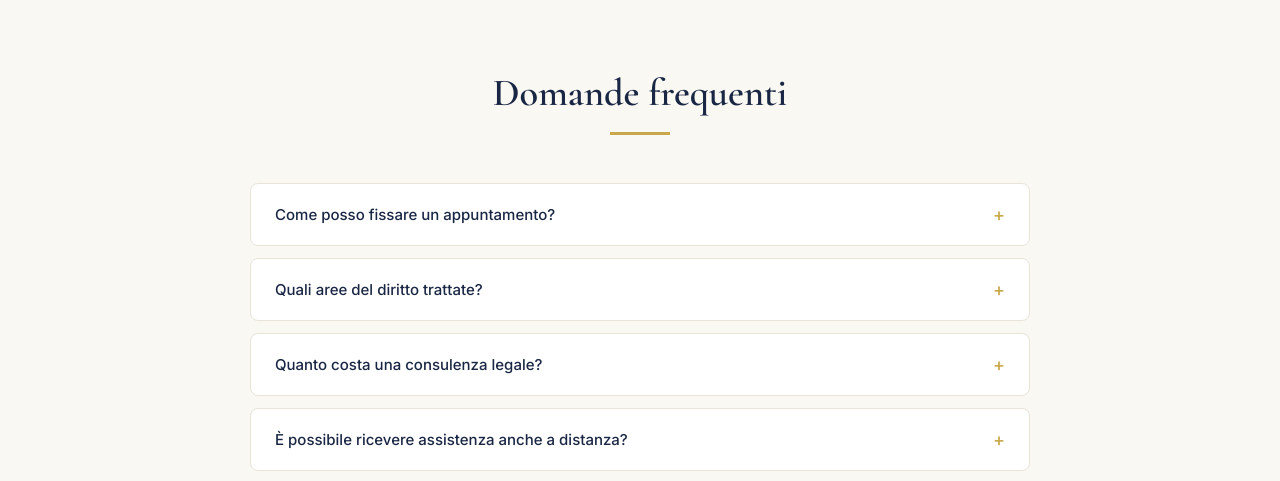
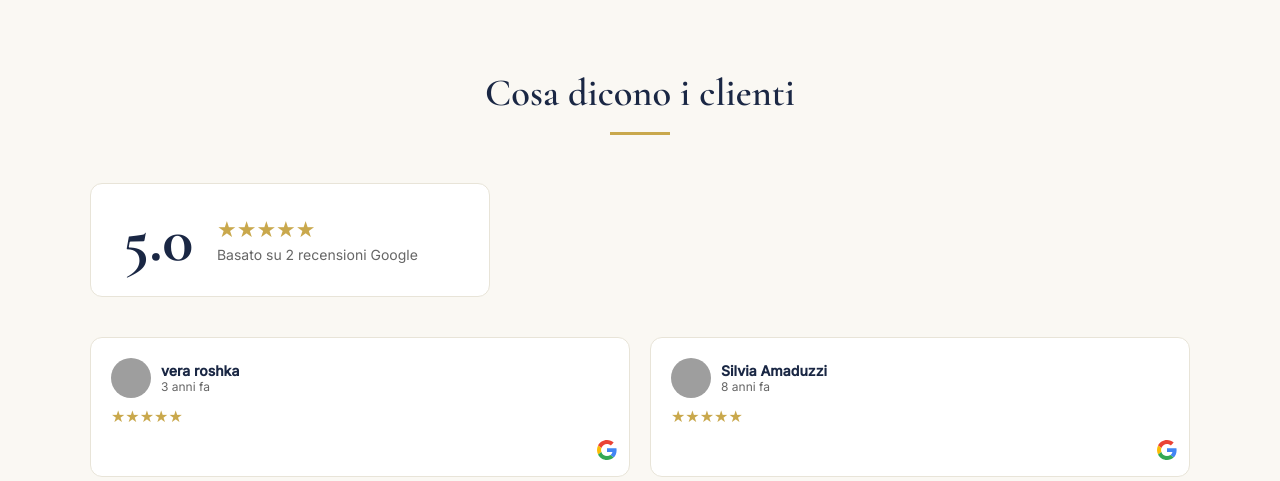
Before and after one commit to testo-gif/mirabelli-avv-maria-cristina, a plain HTML site: page index.html in a window 1280 px wide. Shown: the part 2309-2790 px from the top of the page. Drawn offline with nearby package versions, Linux system fonts and the light colour scheme; grey boxes are pictures that could not be loaded.

Commit message:
Add preview

```diff
--- a/index.html
+++ b/index.html
@@ -141,7 +141,7 @@ footer a{color:rgba(255,255,255,0.4);text-decoration:none}
   <div class="hero-content">
     <div class="hero-badge">Avvocato · Bologna</div>
     <h1>Mirabelli Avv. Maria Cristina</h1>
-    <p class="hero-sub">Professionista a Bologna</p>
+    <p class="hero-sub">⭐ 5.0 su Google · 2 recensioni</p>
     <p class="hero-addr">📍 Viale XII Giugno,  26, 40124 Bologna</p>
     <a href="tel:+39 051 230091" class="btn-primary">📞 Chiama ora</a>
   </div>
@@ -156,7 +156,7 @@ footer a{color:rgba(255,255,255,0.4);text-decoration:none}
         <p style="margin-bottom:0">Lo studio legale <strong>Mirabelli Avv. Maria Cristina</strong> opera a Bologna con esperienza nella consulenza e nell'assistenza legale. Offriamo un servizio su misura, attento alle esigenze del cliente e orientato al risultato.</p>
         <p>La nostra priorità è accompagnare ogni cliente con competenza e dedizione, garantendo chiarezza, trasparenza e riservatezza in ogni fase del percorso.</p>
         <div class="about-stats">
-
+          <div class="stat-box"><div class="stat-num">5.0</div><div class="stat-label">Valutazione Google</div></div>
           <div class="stat-box"><div class="stat-num">2</div><div class="stat-label">Recensioni</div></div>
           <div class="stat-box"><div class="stat-num">100%</div><div class="stat-label">Dedizione</div></div>
           <div class="stat-box"><div class="stat-num">Bologna</div><div class="stat-label">Sede</div></div>
@@ -177,7 +177,60 @@ footer a{color:rgba(255,255,255,0.4);text-decoration:none}
   </div>
 </section>
 
+<section class="section reviews-section">
+  <div class="container">
+    <h2 class="section-title">Cosa dicono i clienti</h2>
+    <div class="rating-summary">
+      <div class="big-rating">5.0</div>
+      <div>
+        <span style="color:#c9a84c;font-size:22px">★★★★★<span style="color:#ccc"></span></span>
+        <div style="color:#666;font-size:14px;margin-top:4px">Basato su 2 recensioni Google</div>
+      </div>
+    </div>
+    <div class="reviews-grid" id="revGrid">
+      <div class="rev-card">
+  <div style="display:flex;gap:10px;align-items:center;margin-bottom:8px">
+    <img src="https://lh3.googleusercontent.com/a-/ALV-UjVkNmCkWeMnU6-6NJqUjhM0Fb2Tl6pBnA0vg9r6bBdwMk_dZydJ=s128-c0x00000000-cc-rp-mo" style="width:40px;height:40px;border-radius:50%;object-fit:cover">
+    <div>
+      <div style="font-weight:600;font-size:14px;color:#1a2744">vera roshka</div>
+      <div style="font-size:12px;color:#666">3 anni fa</div>
+    </div>
+  </div>
+  <div style="color:#c9a84c;font-size:16px;margin-bottom:6px">★★★★★</div>
+  <p style="font-size:14px;color:#444;line-height:1.5;margin:0"></p>
+  <div style="position:absolute;bottom:12px;right:12px"><svg xmlns="http://www.w3.org/2000/svg" viewBox="0 0 48 48" width="20" height="20" style="flex-shrink:0">
+<path fill="#EA4335" d="M24 9.5c3.54 0 6.71 1.22 9.21 3.6l6.85-6.85C35.9 2.38 30.47 0 24 0 14.62 0 6.51 5.38 2.56 13.22l7.98 6.19C12.43 13.72 17.74 9.5 24 9.5z"/>
+<path fill="#4285F4" d="M46.98 24.55c0-1.57-.15-3.09-.38-4.55H24v9.02h12.94c-.58 2.96-2.26 5.48-4.78 7.18l7.73 6c4.51-4.18 7.09-10.36 7.09-17.65z"/>
+<path fill="#FBBC05" d="M10.53 28.59c-.48-1.45-.76-2.99-.76-4.59s.27-3.14.76-4.59l-7.98-6.19C.92 16.46 0 20.12 0 24c0 3.88.92 7.54 2.56 10.78l7.97-6.19z"/>
+<path fill="#34A853" d="M24 48c6.48 0 11.93-2.13 15.89-5.81l-7.73-6c-2.18 1.48-4.97 2.31-8.16 2.31-6.26 0-11.57-4.22-13.47-9.91l-7.98 6.19C6.51 42.62 14.62 48 24 48z"/>
+<path fill="none" d="M0 0h48v48H0z"/></svg></div>
+</div>
+<div class="rev-card">
+  <div style="display:flex;gap:10px;align-items:center;margin-bottom:8px">
+    <img src="https://lh3.googleusercontent.com/a-/ALV-UjXi89haBHv5HsOyl3ObWSFaxQwgRN8SC20hWCaBr2Ygr1pvwhiLgw=s128-c0x00000000-cc-rp-mo-ba5" style="width:40px;height:40px;border-radius:50%;object-fit:cover">
+    <div>
+      <div style="font-weight:600;font-size:14px;color:#1a2744">Silvia Amaduzzi</div>
+      <div style="font-size:12px;color:#666">8 anni fa</div>
+    </div>
+  </div>
+  <div style="color:#c9a84c;font-size:16px;margin-bottom:6px">★★★★★</div>
+  <p style="font-size:14px;color:#444;line-height:1.5;margin:0"></p>
+  <div style="position:absolute;bottom:12px;right:12px"><svg xmlns="http://www.w3.org/2000/svg" viewBox="0 0 48 48" width="20" height="20" style="flex-shrink:0">
+<path fill="#EA4335" d="M24 9.5c3.54 0 6.71 1.22 9.21 3.6l6.85-6.85C35.9 2.38 30.47 0 24 0 14.62 0 6.51 5.38 2.56 13.22l7.98 6.19C12.43 13.72 17.74 9.5 24 9.5z"/>
+<path fill="#4285F4" d="M46.98 24.55c0-1.57-.15-3.09-.38-4.55H24v9.02h12.94c-.58 2.96-2.26 5.48-4.78 7.18l7.73 6c4.51-4.18 7.09-10.36 7.09-17.65z"/>
+<path fill="#FBBC05" d="M10.53 28.59c-.48-1.45-.76-2.99-.76-4.59s.27-3.14.76-4.59l-7.98-6.19C.92 16.46 0 20.12 0 24c0 3.88.92 7.54 2.56 10.78l7.97-6.19z"/>
+<path fill="#34A853" d="M24 48c6.48 0 11.93-2.13 15.89-5.81l-7.73-6c-2.18 1.48-4.97 2.31-8.16 2.31-6.26 0-11.57-4.22-13.47-9.91l-7.98 6.19C6.51 42.62 14.62 48 24 48z"/>
+<path fill="none" d="M0 0h48v48H0z"/></svg></div>
+</div>
+    </div>
 
+    </div>
+    <div class="rev-nav">
+      <button onclick="scrollRevs(-1)" class="rev-btn">&#8592;</button>
+      <button onclick="scrollRevs(1)" class="rev-btn">&#8594;</button>
+    </div>
+  </div>
+</section>
 
 <section class="section faq-section">
   <div class="container">
```
